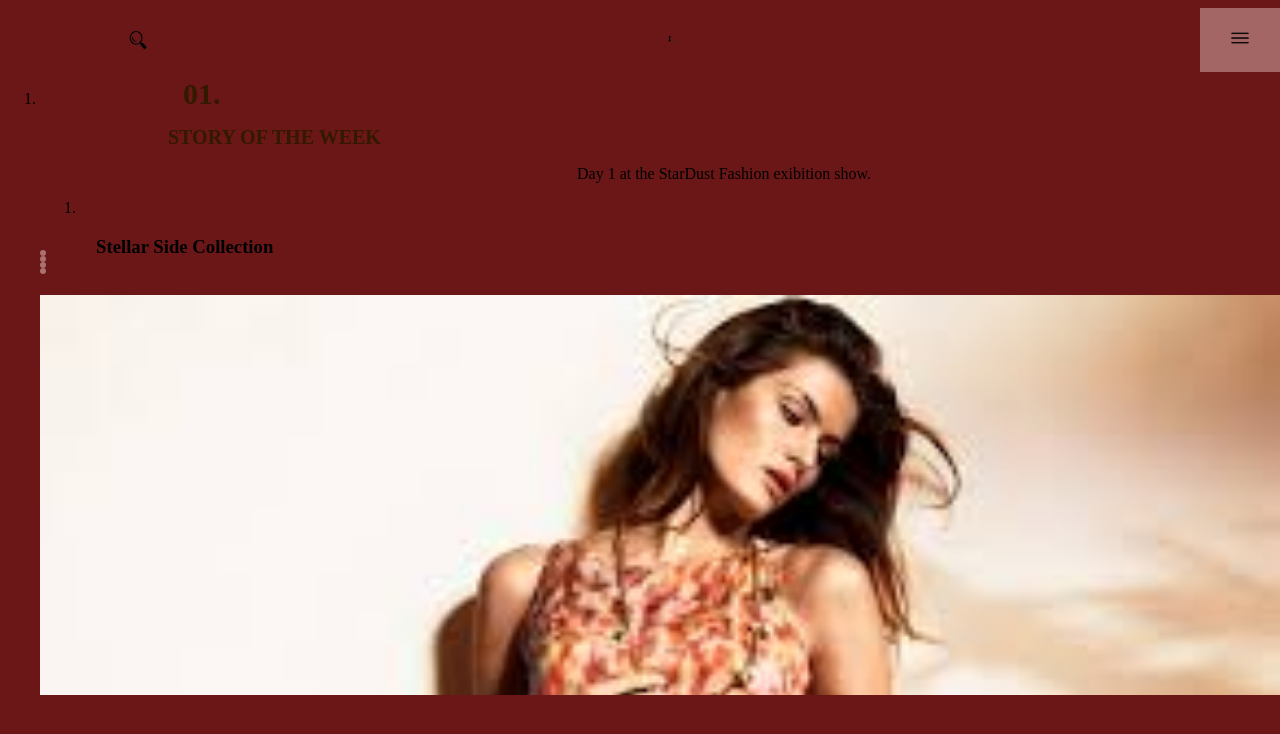
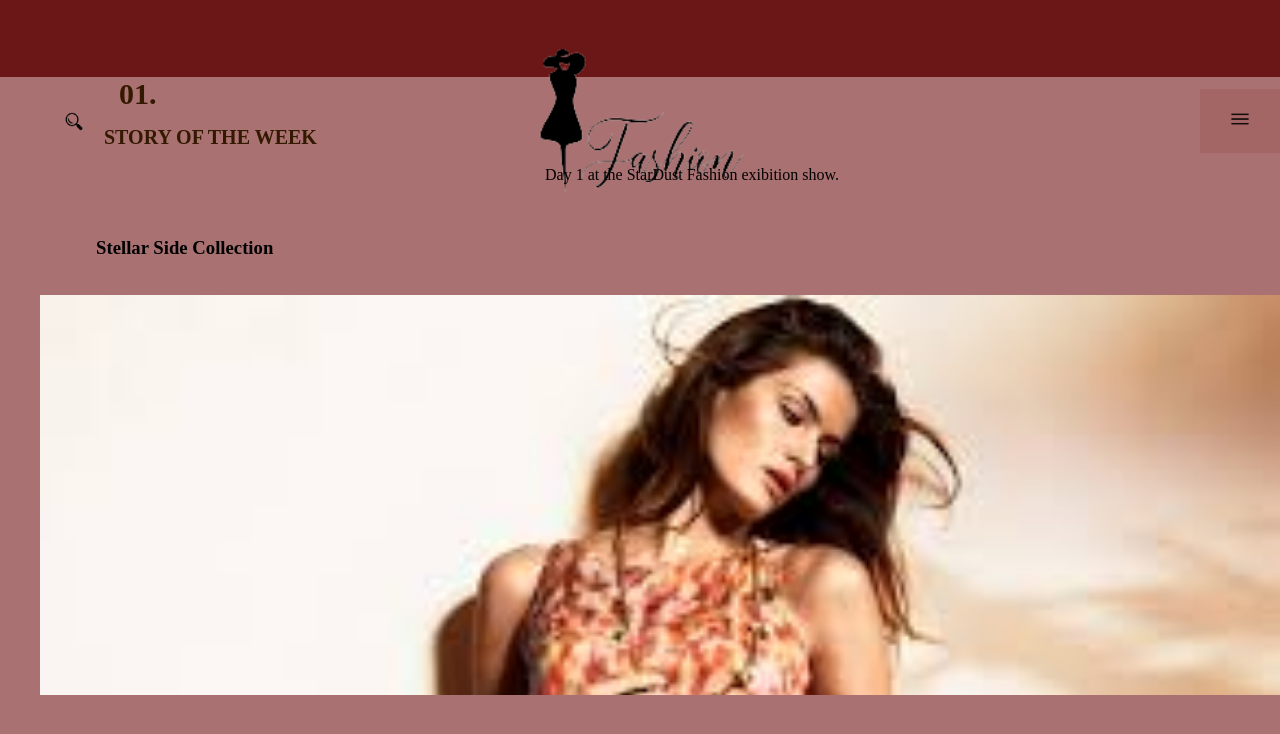
Before and after one commit to Payad/FashionPageLayout, a website: page index.html in a window 1280 px wide. Drawn offline with Linux system fonts and the light colour scheme.

Commit message:
fixing alignment issues

```diff
--- a/index.html
+++ b/index.html
@@ -11,7 +11,7 @@
     <header>
       <div class="container">
         <img src="imgs/search-icon3__1_-removebg-preview.png" alt="">
-        <img src="imgs/fashion_logo-removebg-preview.png" alt="">
+        <img class="fashionImg" src="imgs/fashion_logo-removebg-preview.png" alt="">
         <div class="menu">
             <img src="imgs/menu-rounded.png" alt="">
         </div>
--- a/src/scss/styles.scss
+++ b/src/scss/styles.scss
@@ -22,17 +22,23 @@ body {
 
 header {
     // height: 10vh;
-    height: 7.5vh;
+    height: 7.6vh;
+    // height: 7.5vh;
 
     .container {
         display: flex;
         // justify-content: space-around;
+        // justify-content: space-between;
         justify-content: space-between;
         align-items: center;
         // background-color: $nav;
         // height: inherit;
         width: 100%;
-        height: 10vh;
+        // height: 10vh;
+    }
+
+    img.fashionImg {
+        width: 30%;
     }
 
     .menu {
@@ -42,11 +48,14 @@ header {
 }
 
 .container {
-    padding-left: 10vw;
+    // padding-left: 10vw;
+    // padding-left: 8vw;
+    padding-left: 5vw;
 }
 
 main {
     height: 98vh;
+    background-color: $lightish;
 
     nav {
         position: absolute;
@@ -85,6 +94,10 @@ main {
     //     }
     // }
 
+    li {
+        list-style-type: none;
+    }
+
     ol.pages {
         height: 100%;
         width: 100%;
@@ -98,6 +111,7 @@ main {
             // width: 100%;
             height: 100%;
             counter-increment: header;
+            // list-style-type: none;
             // display: flex;
 
             .left-col, .right-col {
@@ -167,7 +181,8 @@ p {
 
 img.nextImage {
     // width: 50%;
-    width: 100%;
+    // width: 100%;
+    width: 50%;
 }
 
 // .left-col {
```
Also changed, not shown: dist/css/styles.css, 1 other file. Lines whose indentation alone changed are shown as unchanged.
